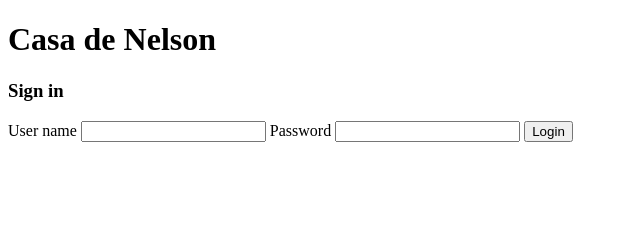
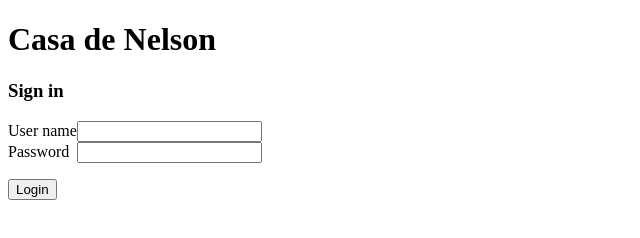
Before and after one commit to nelsonchen90/HomeAutomation, a website: page public/index.html in a window 1280 px wide. Shown: the whole page, without its empty margins (0-640 px from the left). Drawn offline with Linux system fonts and the light colour scheme.

Commit message:
better looking signin

```diff
--- /dev/null
+++ b/public/index.css
@@ -0,0 +1,20 @@
+.login {
+
+}
+
+.login_form {
+  display: table;
+}
+
+.field {
+  display: table-row;
+  margin: 1rem 0;
+}
+
+.field > label {
+  display: table-cell;
+}
+
+.login_form > .action {
+  margin-top: 1rem;
+}
--- a/public/index.html
+++ b/public/index.html
@@ -2,18 +2,28 @@
 <html>
   <head>
     <title>Casa de Nelson</title>
+    <link rel="stylesheet" href="./index.css">
+    <meta name="viewport" content="width=device-width, initial-scale=1.0">
   </head>
 
   <body>
     <h1>Casa de Nelson</h1>
     <h3>Sign in</h3>
-    <form id="login_form">
+    <div class="login">
+      <form id="login_form" class="login_form">
+        <div class="field">
           <label for="login_username">User name</label>
           <input type="text" id="login_username" name="username" required />
+        </div>
+        <div class="field">
           <label for="login_password">Password</label>
           <input type="password" id="login_password" name="password" required />
+        </div>
+        <div class="action">
           <button id="login_submit" type="submit">Login</button>
+        </div>
       </form>
+    </div>
     <script src="signin.js"></script>
   </body>
 </html>
```
Lines whose indentation alone changed are shown as unchanged.
